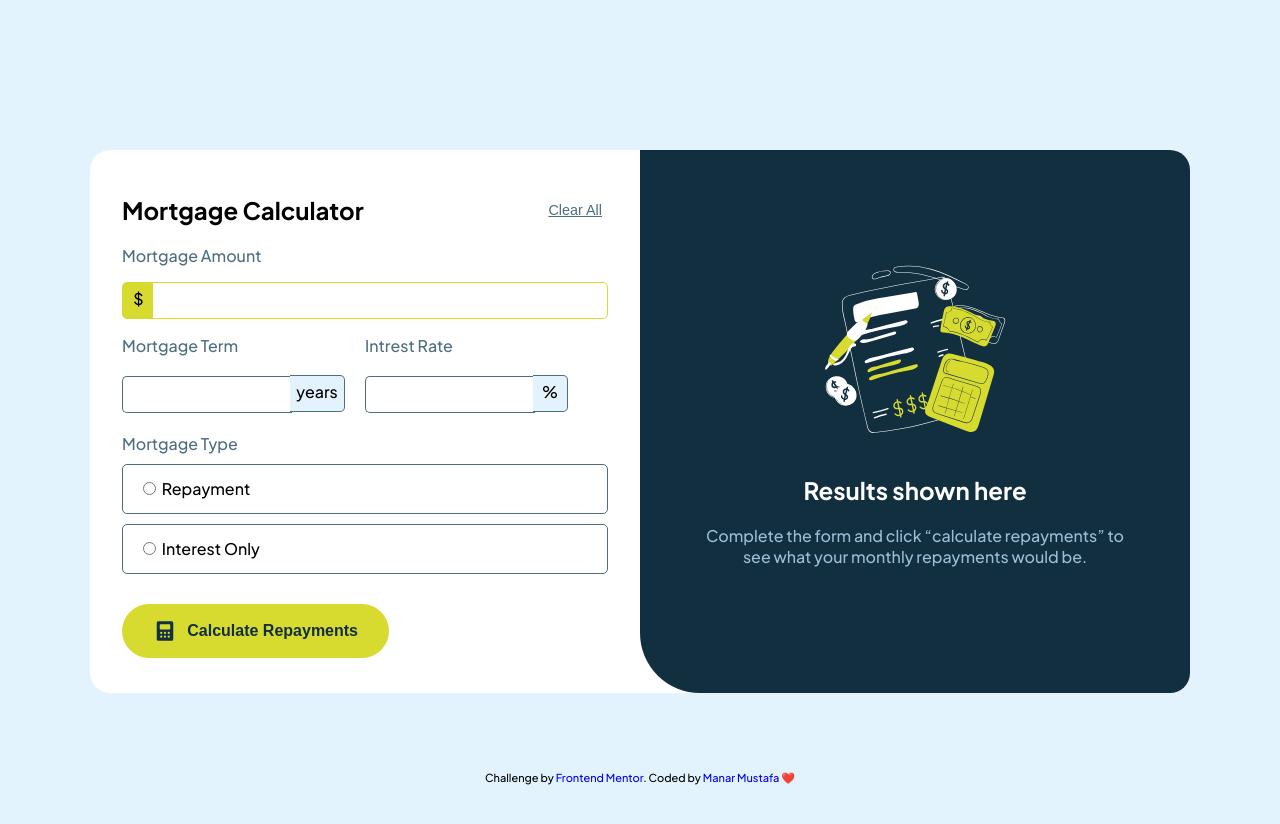
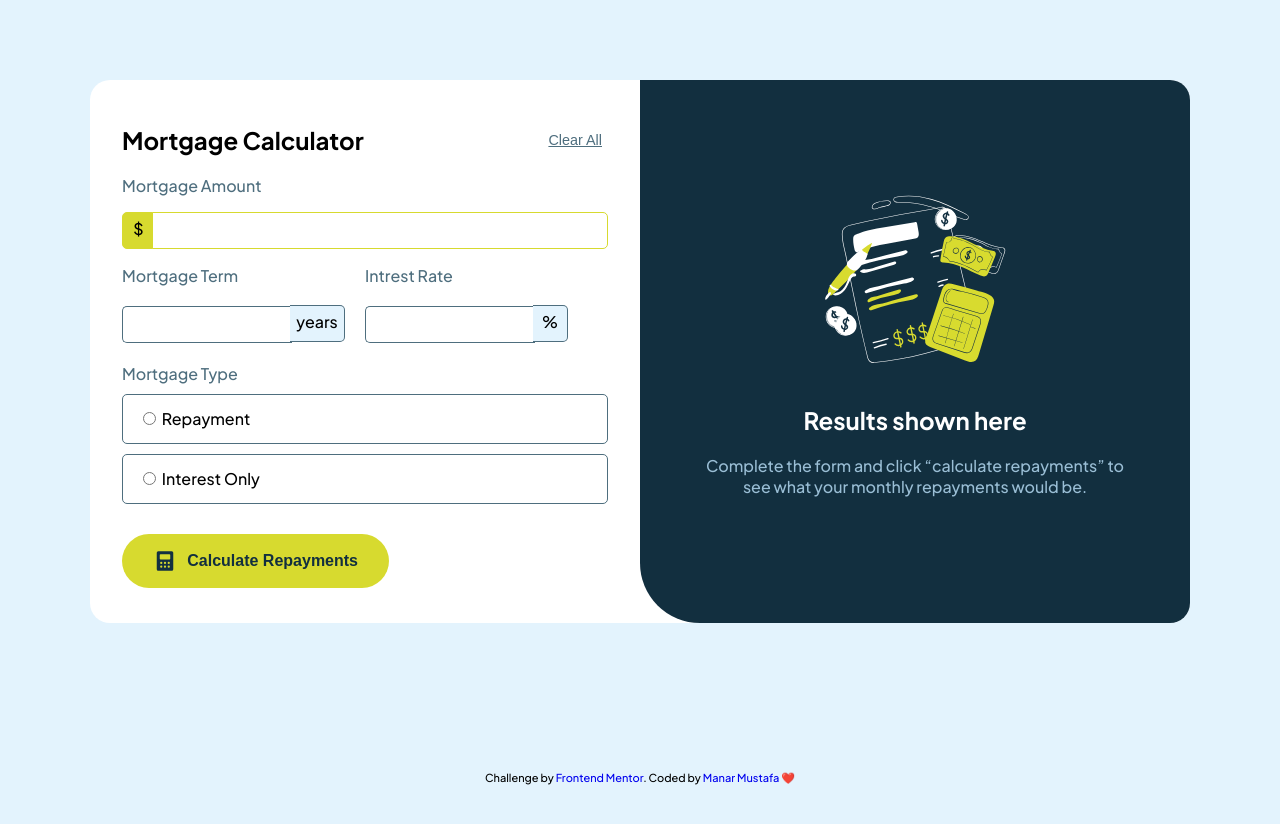
Before and after one commit to manargg/mortgage-repayment-calculator, a plain HTML site: page index.html in a window 1280 px wide. After the commit the page ends 800 px from the top, so only its background shows below. Drawn offline with Linux system fonts and the light colour scheme.

Commit message:
Update style.css

```diff
--- a/style.css
+++ b/style.css
@@ -35,7 +35,7 @@ body{
     font-weight: 500;
     margin: 0;
     padding: 0;
-    margin: 150px auto;
+    margin: 80px auto;
     background-color: var(--Slate-100);
 }
 
@@ -239,7 +239,6 @@ form{
     border-top-right-radius: 5px;
     border-bottom-right-radius: 5px;
     vertical-align: middle;
-
 }
 
 .form-info .right p:first-of-type{
@@ -357,6 +356,7 @@ input[type="radio"] {
     .form-info input{
        width: 100%;
        outline: none;
+       border-radius:5px;
     }
 
     .topic{
```
